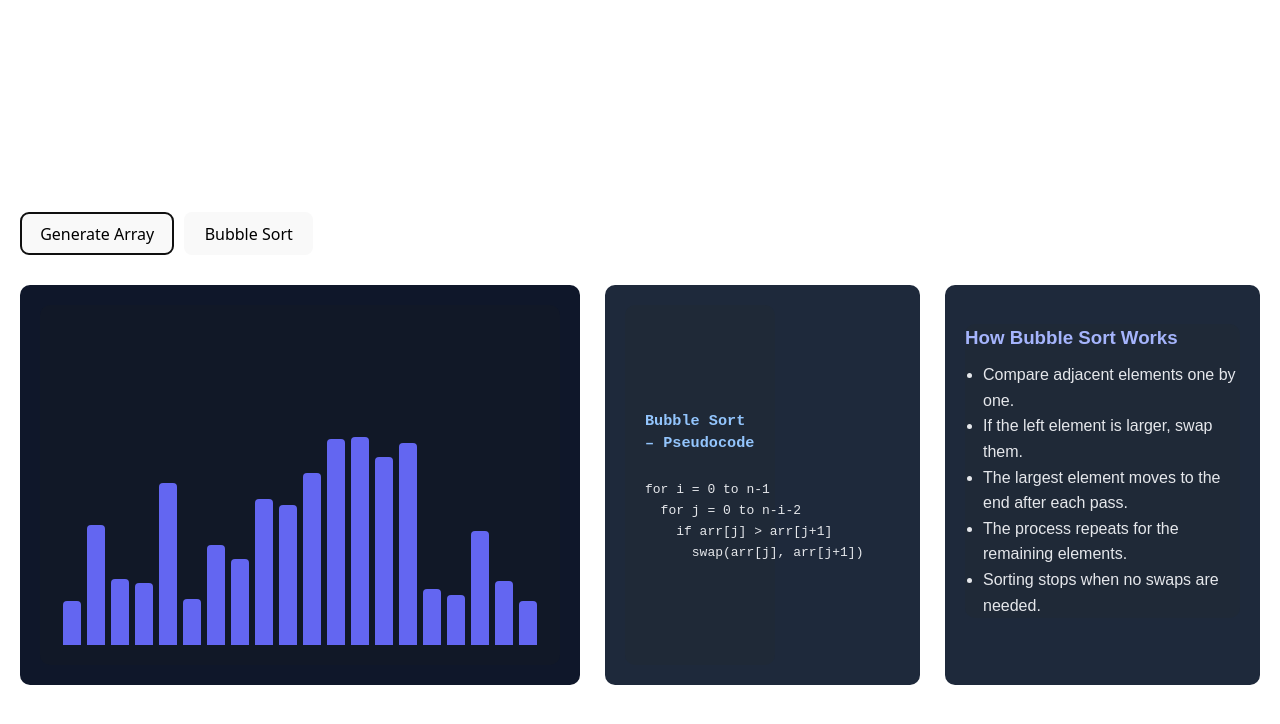
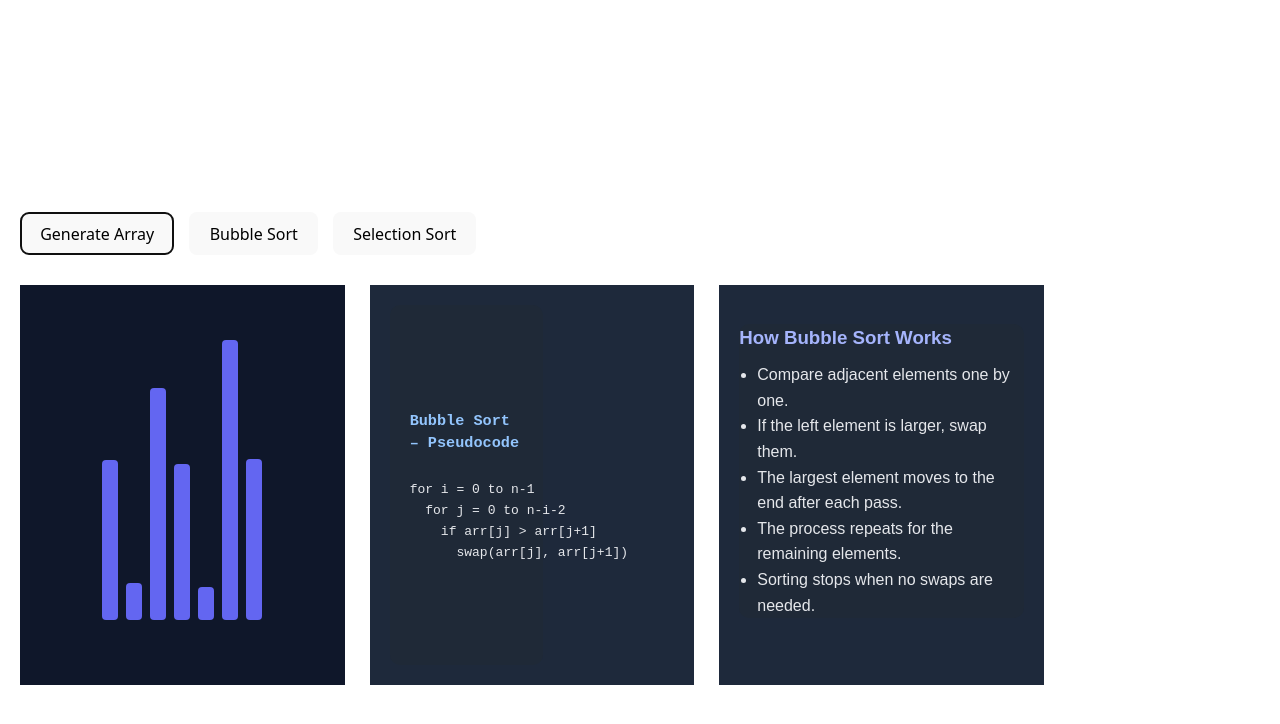
Before and after one commit to Mals2523/DSA_visualiser, a React (Vite) app: page / in a window 1280 px wide. Both pictures are taken after a click on the button "Generate Array". Shown: the top 724 px of the page. Built offline with nearby package versions, Linux system fonts and the light colour scheme.

Commit message:
feat: implement selection sort algorithm and update UI components for selection sort visualization

```diff
--- a/index.html
+++ b/index.html
@@ -3,7 +3,7 @@
   <head>
     <meta charset="UTF-8" />
     <meta name="viewport" content="width=device-width, initial-scale=1.0" />
-    <title>Vite + React</title>
+    <title>DSA Visualizer</title>
   </head>
   <body>
     <div id="root"></div>
--- a/src/Algorithms/selectionSort.js
+++ b/src/Algorithms/selectionSort.js
@@ -0,0 +1,47 @@
+export function selectionSortSteps(arr) {
+  const steps = [];
+  const array = [...arr];
+
+  for (let i = 0; i < array.length; i++) {
+    let minIndex = i;
+
+    // Mark the starting point
+    steps.push({
+      type: "select",
+      indices: [i],
+      array: [...array]
+    });
+
+    for (let j = i + 1; j < array.length; j++) {
+      // Comparing j with current minIndex
+      steps.push({
+        type: "compare",
+        indices: [minIndex, j],
+        array: [...array]
+      });
+
+      if (array[j] < array[minIndex]) {
+        minIndex = j;
+
+        // New minimum found
+        steps.push({
+          type: "newMin",
+          indices: [minIndex],
+          array: [...array]
+        });
+      }
+    }
+
+    // Swap minimum to front
+    if (minIndex !== i) {
+      [array[i], array[minIndex]] = [array[minIndex], array[i]];
+
+      steps.push({
+        type: "swap",
+        indices: [i, minIndex],
+        array: [...array]
+      });
+    }
+  }
+  return steps;
+}
--- a/src/App.jsx
+++ b/src/App.jsx
@@ -3,9 +3,14 @@ import ArrayBars from "./components/ArrayBars";
 import Controls from "./components/Controls";
 import PseudoCode from "./components/PseudoCode";
 import Explanation from "./components/Explanation";
+import SelectionPseudo from "./components/SelectionPseudo";
+import SelectionExplain from "./components/SelectionExplain";
+
 
 export default function App() {
   const [array, setArray] = useState([]);
+  const [selectedAlgo, setSelectedAlgo] = useState("bubble");
+
 
   return (
     <div style={{ padding: "20px", color: "white" }}>
@@ -13,8 +18,14 @@ export default function App() {
         DSA Learning Visualizer
       </h1>
 
-      {/* Buttons */}
-      <Controls array={array} setArray={setArray} />
+      <Controls
+  array={array}
+  setArray={setArray}
+  setSelectedAlgo={setSelectedAlgo}
+/>
+
+
+
 
       {/* Main Layout */}
       <div
@@ -26,42 +37,23 @@ export default function App() {
           width: "100%",
         }}
       >
-        {/* Box 1: Visualizer */}
-        <div
-          style={{
-            flex: 3,
-            backgroundColor: "#0f172a",
-            padding: "20px",
-            borderRadius: "10px",
-          }}
-        >
+        {/* Visualizer */}
+        <div style={{ flex: 2, backgroundColor: "#0f172a", padding: "20px" }}>
           <ArrayBars array={array} />
         </div>
 
-        {/* Box 2: Pseudocode */}
-        <div
-          style={{
-            flex: 3,
-            backgroundColor: "#1e293b",
-            padding: "20px",
-            borderRadius: "10px",
-          }}
-        >
-          <PseudoCode />
+        {/* Pseudocode */}
+        <div style={{ flex: 2, backgroundColor: "#1e293b", padding: "20px" }}>
+          {selectedAlgo === "bubble" ? <PseudoCode /> : <SelectionPseudo />}
         </div>
 
-        {/* Box 3: Explanation */}
-        <div
-          style={{
-            flex: 3,
-            backgroundColor: "#1e293b",
-            padding: "20px",
-            borderRadius: "10px",
-          }}
-        >
-          <Explanation />
+        {/* Explanation */}
+        <div style={{ flex: 2, backgroundColor: "#1e293b", padding: "20px" }}>
+          {selectedAlgo === "bubble" ? <Explanation /> : <SelectionExplain />}
         </div>
       </div>
-    </div>
+
+
+        </div>
   );
 }
--- a/src/components/ArrayBars.jsx
+++ b/src/components/ArrayBars.jsx
@@ -1,30 +1,31 @@
-function ArrayBars({ array }) {
+export default function ArrayBars({ array }) {
   return (
     <div
       style={{
-        height: "320px",
-        backgroundColor: "#111827",
-        borderRadius: "10px",
-        padding: "20px",
         display: "flex",
-        alignItems: "flex-end",
+        alignItems: "flex-end", // bars stick to bottom
         justifyContent: "center",
+        gap: "8px",
+        height: "300px",        // FIXED HEIGHT
+        padding: "15px",
+        overflow: "hidden",     // prevents bars from escaping
+        borderRadius: "12px",
+
+
       }}
     >
-      {array.map((value, idx) => (
+      {array.map((value, index) => (
         <div
-          key={idx}
+          key={index}
           style={{
-            height: `${value * 2}px`,
-            width: "18px",
-            margin: "0 3px",
+            width: "16px",
             backgroundColor: "#6366f1",
-            borderRadius: "4px 4px 0 0",
+            height: `${value}px`,  // bar height
+            borderRadius: "4px",
+            transition: "all 0.2s ease",
           }}
-        />
+        ></div>
       ))}
     </div>
   );
 }
-
-export default ArrayBars;
--- a/src/components/Controls.jsx
+++ b/src/components/Controls.jsx
@@ -1,35 +1,38 @@
-import { bubbleSortSteps } from "../algorithms/bubbleSort";
+import { bubbleSortSteps } from "../Algorithms/bubbleSort";
+import { selectionSortSteps } from "../Algorithms/selectionSort";
 
-function Controls({ array, setArray }) {
+function Controls({ array, setArray, setSelectedAlgo }) {
+
   const generateArray = () => {
-    const arr = [];
-    for (let i = 0; i < 20; i++) {
-      arr.push(Math.floor(Math.random() * 100) + 10);
-    }
-    setArray(arr);
+    const newArr = Array.from({ length: 7 }, () =>
+      Math.floor(Math.random() * 300)
+    );
+    setArray(newArr);
   };
 
   const bubbleSort = async () => {
-    if (!array || array.length === 0) return;
+    setSelectedAlgo("bubble");
+    const steps = bubbleSortSteps(array);
+    for (const step of steps) {
+      setArray(step.array);
+      await new Promise(res => setTimeout(res, 150));
+    }
+  };
 
-    const steps = bubbleSortSteps(array);
-
-    for (let step of steps) {
+  const selectionSort = async () => {
+    setSelectedAlgo("selection");
+    const steps = selectionSortSteps(array);
+    for (const step of steps) {
       setArray(step.array);
-      await new Promise((res) => setTimeout(res, 200));
+      await new Promise(res => setTimeout(res, 150));
     }
   };
 
   return (
-    <div style={{ marginBottom: "20px" }}>
+    <div style={{ display: "flex", gap: "15px", marginTop: "20px" }}>
       <button onClick={generateArray}>Generate Array</button>
-
-      <button
-        onClick={bubbleSort}
-        style={{ marginLeft: "10px" }}
-      >
-        Bubble Sort
-      </button>
+      <button onClick={bubbleSort}>Bubble Sort</button>
+      <button onClick={selectionSort}>Selection Sort</button>
     </div>
   );
 }
--- /dev/null
+++ b/src/components/SelectionExplain.jsx
@@ -0,0 +1,17 @@
+export default function SelectionExplain() {
+  return (
+    <div style={{ fontFamily: "sans-serif" }}>
+      <h3 style={{ color: "#a5b4fc", marginBottom: "10px" }}>
+        How Selection Sort Works
+      </h3>
+
+      <ul style={{ paddingLeft: "20px", lineHeight: "1.6", margin: 0 }}>
+        <li>Start from the first index.</li>
+        <li>Find the smallest element in the unsorted portion.</li>
+        <li>Mark it as the new minimum.</li>
+        <li>Swap it with the starting position.</li>
+        <li>Move to the next index and repeat.</li>
+      </ul>
+    </div>
+  );
+}
--- /dev/null
+++ b/src/components/SelectionPseudo.jsx
@@ -0,0 +1,18 @@
+export default function SelectionPseudo() {
+  return (
+    <div style={{ fontFamily: "monospace" }}>
+      <h3 style={{ color: "#93c5fd", marginBottom: "12px" }}>
+        Selection Sort – Pseudocode
+      </h3>
+
+      <pre style={{ lineHeight: "1.6" }}>
+{`for i = 0 to n-1
+  minIndex = i
+  for j = i+1 to n-1
+    if arr[j] < arr[minIndex]
+      minIndex = j
+  swap(arr[i], arr[minIndex])`}
+      </pre>
+    </div>
+  );
+}
```
